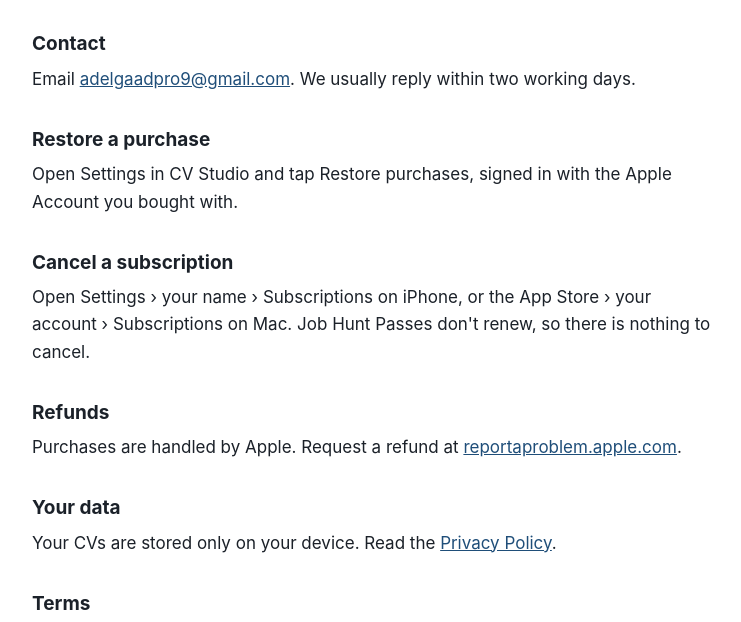
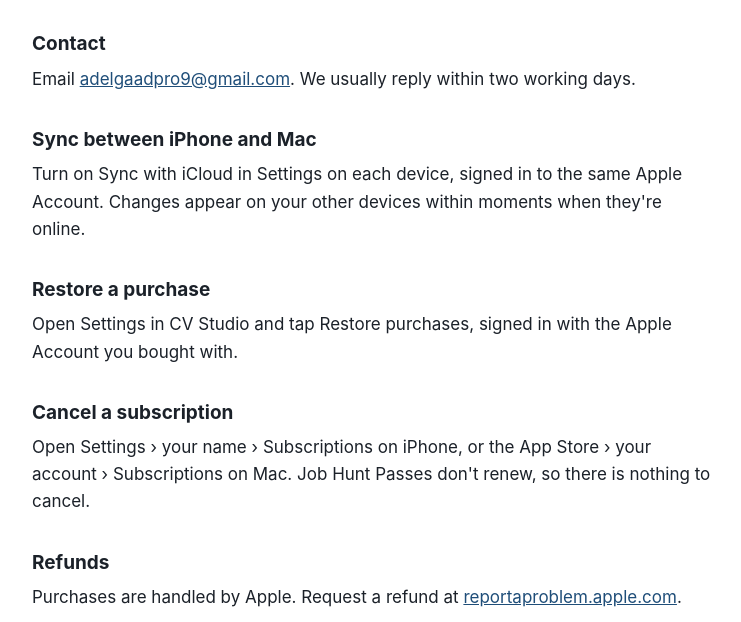
Before and after one commit to adelgaadpro9-ctrl/cv-studio-support, a plain HTML site: page support.html in a window 1280 px wide. Shown: the part 125-747 px from the top of the page, without its empty margins (268-1009 px from the left). Drawn offline with Linux system fonts and the light colour scheme.

Commit message:
Add optional iCloud sync to privacy and support pages
Co-Authored-By: Claude Opus 5.5 <noreply@anthropic.com>

```diff
--- a/support.html
+++ b/support.html
@@ -10,8 +10,9 @@ p { margin: 0 0 12px; } .muted { color: var(--muted); font-size: 14px; } a { col
 </style></head>
 <body><main><h1>CV Studio Support</h1><p class=muted>iPhone, iPad and Mac</p>
 <h2>Contact</h2><p>Email <a href="mailto:adelgaadpro9@gmail.com">adelgaadpro9@gmail.com</a>. We usually reply within two working days.</p>
+<h2>Sync between iPhone and Mac</h2><p>Turn on Sync with iCloud in Settings on each device, signed in to the same Apple Account. Changes appear on your other devices within moments when they're online.</p>
 <h2>Restore a purchase</h2><p>Open Settings in CV Studio and tap Restore purchases, signed in with the Apple Account you bought with.</p>
 <h2>Cancel a subscription</h2><p>Open Settings › your name › Subscriptions on iPhone, or the App Store › your account › Subscriptions on Mac. Job Hunt Passes don't renew, so there is nothing to cancel.</p>
 <h2>Refunds</h2><p>Purchases are handled by Apple. Request a refund at <a href="https://reportaproblem.apple.com">reportaproblem.apple.com</a>.</p>
-<h2>Your data</h2><p>Your CVs are stored only on your device. Read the <a href="privacy.html">Privacy Policy</a>.</p>
+<h2>Your data</h2><p>Your CVs are stored on your device, and in your own iCloud if you turn on Sync with iCloud in Settings. Read the <a href="privacy.html">Privacy Policy</a>.</p>
 <h2>Terms</h2><p>CV Studio is licensed under Apple's <a href="https://www.apple.com/legal/internet-services/itunes/dev/stdeula/">standard end user license agreement</a>.</p></main></body></html>
```
Also changed, not shown: privacy.html (+1 -1 lines).
